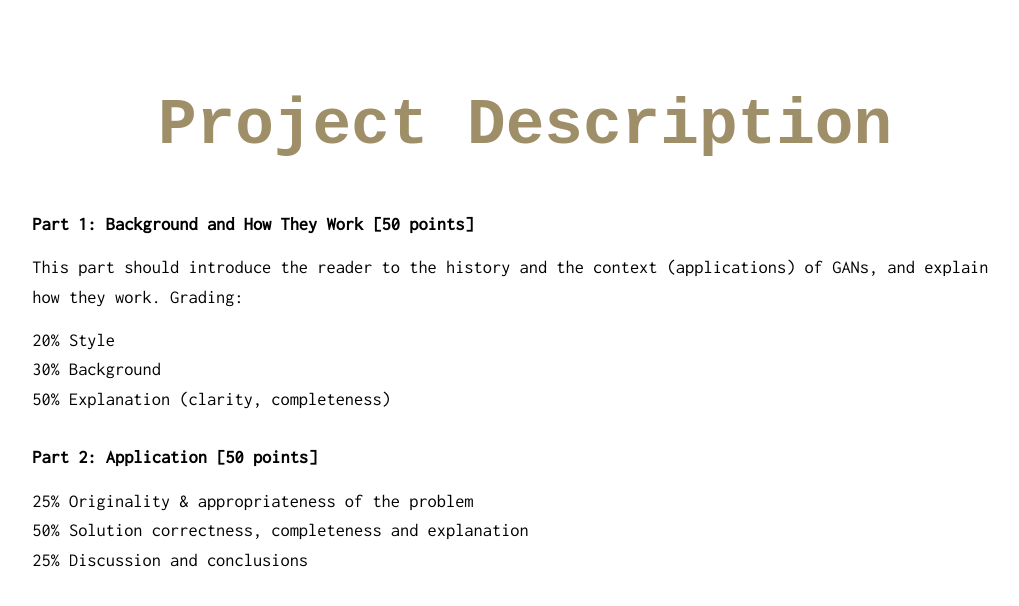
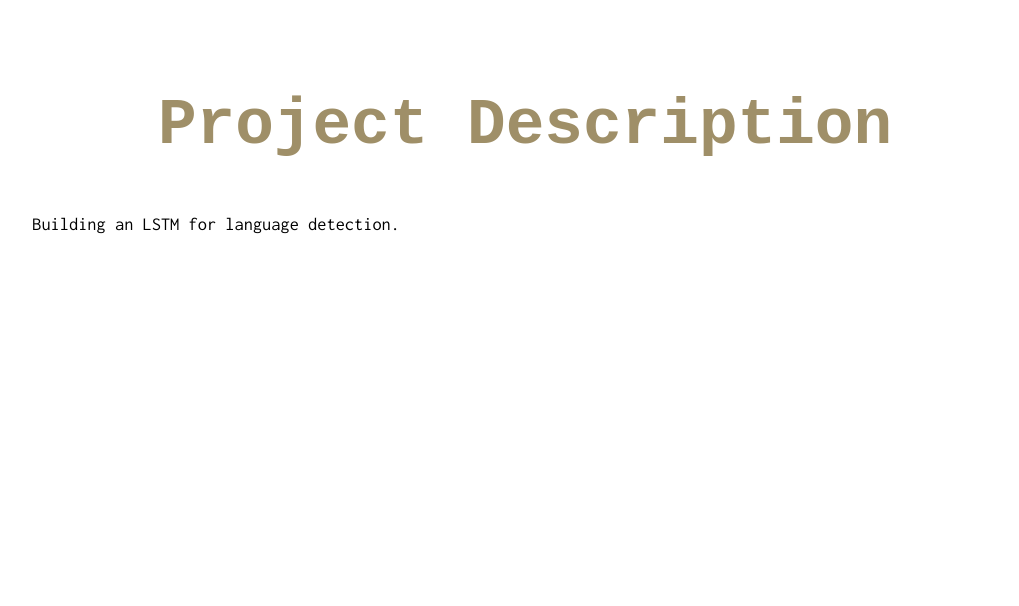
Before and after one commit to ad1m/Language_Detection, a website: page blog_html_files/desc.html in a window 1280 px wide. Shown: the whole page, without its empty margins (115-1134 px from the left). Drawn offline with nearby package versions, Linux system fonts and the light colour scheme.

Commit message:
HTML cleanup

```diff
--- a/blog_html_files/desc.html
+++ b/blog_html_files/desc.html
@@ -33,20 +33,7 @@
 
   <div class="preview__link" href="#" itemprop="url">
   <center><h1 class="preview__header" itemprop="name">Project Description</h1></center>
-  <p><b>Part 1: Background and How They Work [50 points]</b></p>
-  <p>This part should introduce the reader to the history and the context (applications) of GANs, and explain how they work. Grading:
-  <ul>
-  <li>20% Style</li>
-  <li>30% Background</li>
-  <li>50% Explanation (clarity, completeness)</li>
-  </ul>
-  <br>
-  <p><b>Part 2: Application [50 points]</b></p>
-  <ul>
-  <li>25% Originality & appropriateness of the problem</li>
-  <li>50% Solution correctness, completeness and explanation</li>
-  <li>25% Discussion and conclusions</li>
-  </ul>
+  <p>Building an LSTM for language detection.</p>
   </div>
 
   </main>
```
Also changed, not shown: blog_html_files/archive.html (+2 -2 lines).
